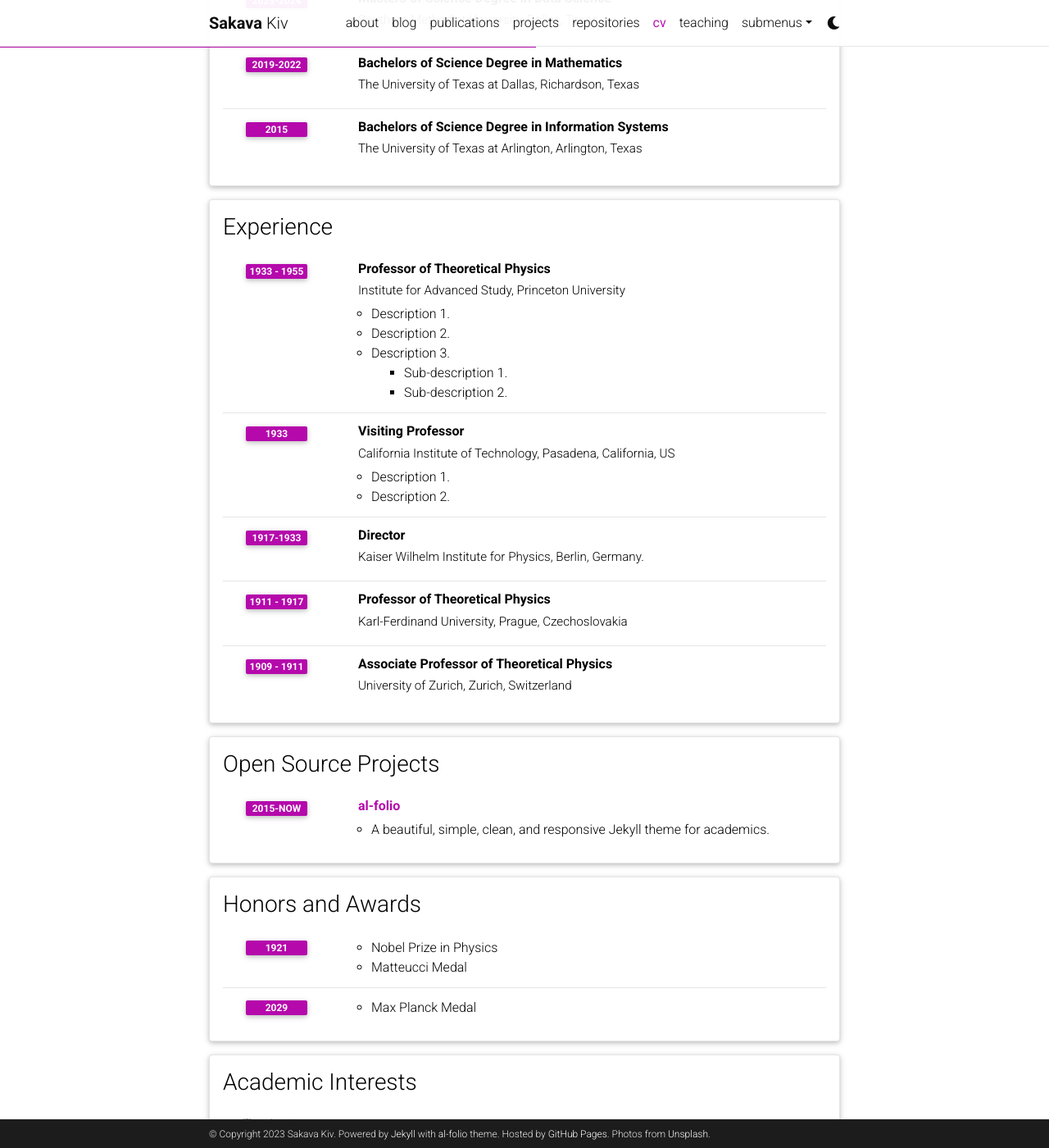
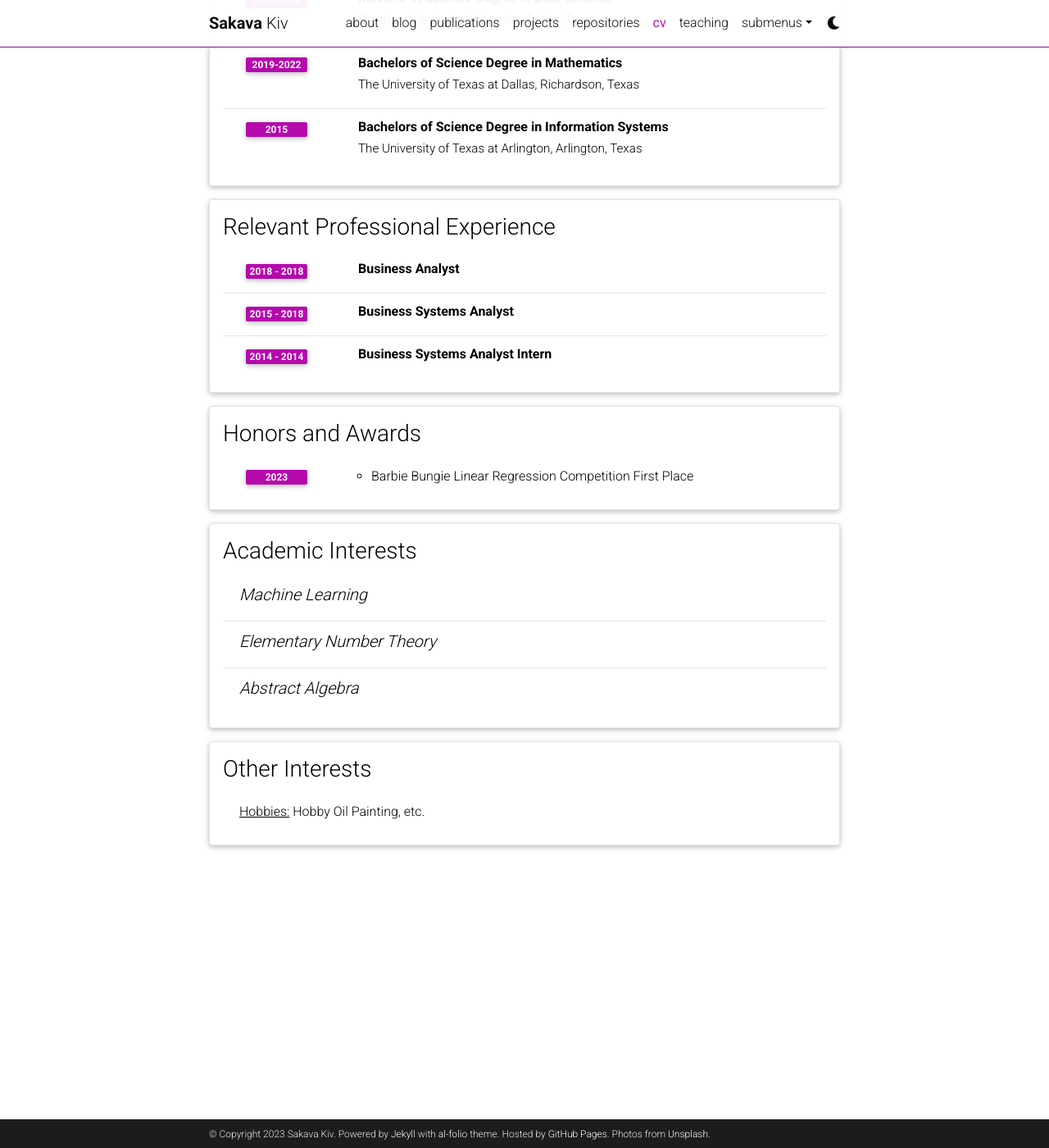
Before and after one commit to SakavaKiv/SakavaKiv.github.io, a Jekyll site: the page built from _pages/cv.md, in a window 1280 px wide and 1400 px high, scrolled down 447 px. Shown: the whole window at 82% size. Built offline with Jekyll 4.4.1, drawn with Linux system fonts in a browser that asks for light colours; comment, search, counter and statistics services are not loaded; a style sheet for code colours, icons or effects is not loaded; some of the changed text lies outside the part shown.

Commit message:
Update CV

```diff
--- a/_data/cv.yml
+++ b/_data/cv.yml
@@ -22,70 +22,40 @@
       year: 2015
 
 
-- title: Experience
+- title: Relevant Professional Experience
   type: time_table
   contents:
-    - title: Professor of Theoretical Physics
-      institution: Institute for Advanced Study, Princeton University
-      year: 1933 - 1955
-      description:
-        - Description 1.
-        - Description 2.
-        - title: Description 3.
-          contents:
-            - Sub-description 1.
-            - Sub-description 2.
-    - title: Visiting Professor
-      institution: California Institute of Technology, Pasadena, California, US
-      year: 1933
-      description:
-        - Description 1.
-        - Description 2.
+    - title: Business Analyst
+      company: RealPage Inc., Richardson, Texas
+      year: 2018 - 2018
 
-    - title: Director
-      institution: Kaiser Wilhelm Institute for Physics, Berlin, Germany.
-      year: 1917-1933
+    - title: Business Systems Analyst
+      company: Santander Consumer Inc., Dallas, Texas
+      year: 2015 - 2018
 
-    - title: Professor of Theoretical Physics
-      institution: Karl-Ferdinand University, Prague, Czechoslovakia
-      year: 1911 - 1917
-      description:
-
-    - title: Associate Professor of Theoretical Physics
-      institution: University of Zurich, Zurich, Switzerland
-      year: 1909 - 1911
-
-- title: Open Source Projects
-  type: time_table
-  contents:
-    - title: <a href="https://github.com/alshedivat/al-folio">al-folio</a>
-      year: 2015-now
-      description: A beautiful, simple, clean, and responsive Jekyll theme for academics.
+    - title: Business Systems Analyst Intern
+      company: Santander Consumer Inc., Dallas, Texas
+      year: 2014 - 2014
 
 - title: Honors and Awards
   type: time_table
   contents:
-    - year: 1921
+    - year: 2023
       items:
-        - Nobel Prize in Physics
-        - Matteucci Medal
-    - year: 2029
-      items:
-        - Max Planck Medal
+        - Barbie Bungie Linear Regression Competition First Place
+
+
 
 - title: Academic Interests
   type: nested_list
   contents:
-    - title: Topic 1.
-      items:
-        - Description 1.
-        - Description 2.
-    - title: Topic 2.
-      items:
-        - Description 1.
-        - Description 2.
+    - title: Machine Learning
+    - title: Elementary Number Theory
+    - title: Abstract Algebra
+
+
 
 - title: Other Interests
   type: list
   contents:
-    - <u>Hobbies:</u> Hobby 1, Hobby 2, etc.
+    - <u>Hobbies:</u> Hobby Oil Painting, etc.
```
